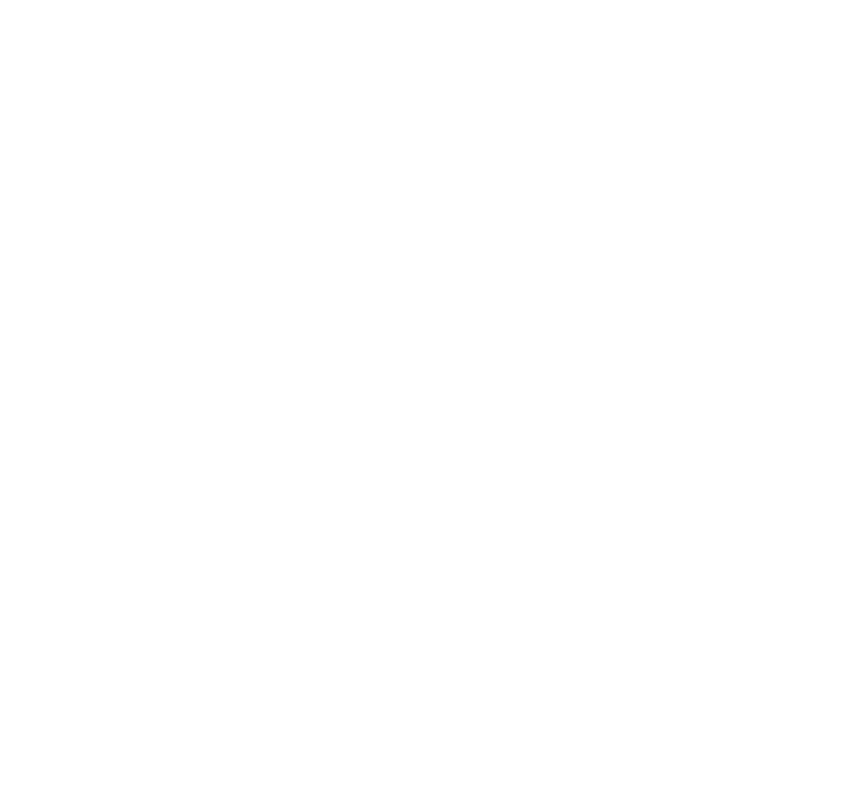
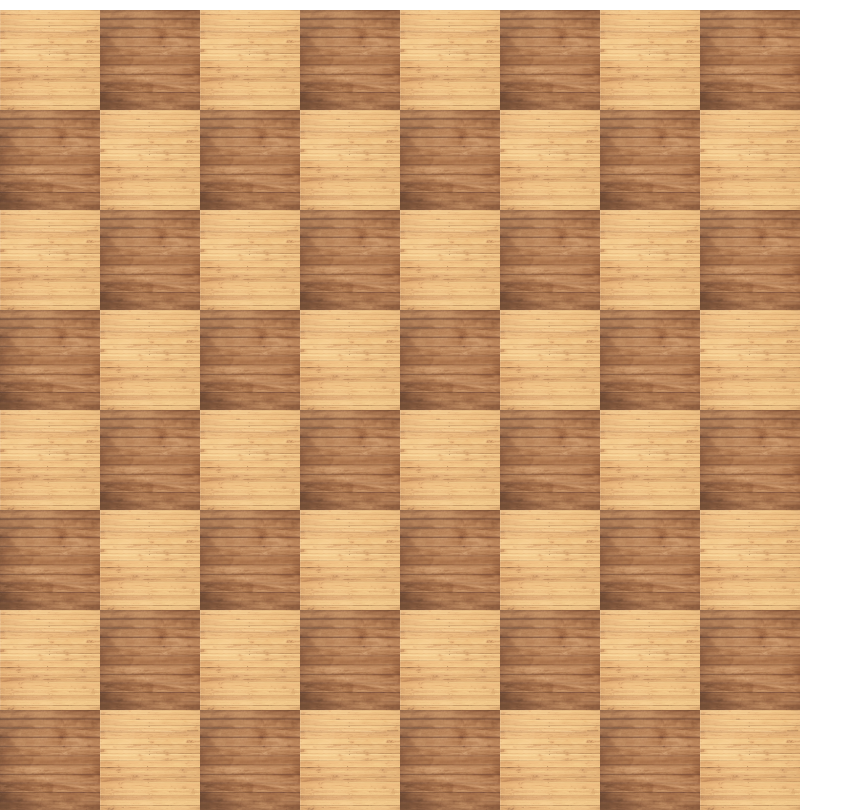
Before and after one commit to MateuszNaKodach/CodersCamp2020.Project.TypeScript.Chess, a website built with Parcel: page index.html in a window 1280 px wide. Shown: the whole page, without its empty margins (0-863 px from the left). Built offline with nearby package versions, Linux system fonts and the light colour scheme.

Commit message:
#8 UI | Szachownica (#41)
* Create chessboard DOM element

* Remove unused import

* Remove unused components

* Fix chessboard display

* Add test case

* Fix Codacy Static Code Analysis issue

* Export board size to variable

Co-authored-by: lamparina <anna.lamperska@gmail.com>

```diff
--- a/sass/_vars.scss
+++ b/sass/_vars.scss
@@ -0,0 +1,2 @@
+$chessboard-size--portrait: 100vw;
+$chessboard-size--landscape: 100vh;
--- /dev/null
+++ b/sass/components/_chessboard.scss
@@ -0,0 +1,31 @@
+.chessboard {
+  height: $chessboard-size--portrait;
+  width: $chessboard-size--portrait;
+  max-height: 100%;
+  max-width: 100%;
+  display: grid;
+  grid-gap: 0;
+  grid-template-columns: repeat(8, auto);
+}
+
+.square {
+  background-repeat: no-repeat;
+  background-size: cover;
+
+  &--light {
+    background-image: url('../static/img/board/light.png');
+  }
+
+  &--dark {
+    background-image: linear-gradient(0deg, rgba(255, 255, 255, 0.1), rgba(255, 255, 255, 0.1)), url('../static/img/board/dark.png');
+  }
+}
+
+@media (orientation: landscape) {
+  .chessboard {
+    height: $chessboard-size--landscape;
+    width: $chessboard-size--landscape;
+    max-height: 100%;
+    max-width: 100%;
+  }
+}
--- a/sass/style.scss
+++ b/sass/style.scss
@@ -6,5 +6,6 @@
 @import 'mixins'; // miksins - główne
 
 // * COMPONENTY
+@import 'components/chessboard';
 
 // * LAYOUTS
--- a/src/app/App.ts
+++ b/src/app/App.ts
@@ -1 +1,6 @@
-export const App = () => {};
+import { Chessboard } from './view/ChessBoardView';
+
+export const App = (): void => {
+  const chessboard: Chessboard = new Chessboard();
+  document.body.appendChild(chessboard.createBoard());
+};
--- a/src/app/view/ChessBoardView.ts
+++ b/src/app/view/ChessBoardView.ts
@@ -1,21 +1,42 @@
-//Nie przywiazujcie sie do tego kodu. Mozecie sprobowac wszystko pozmieniac / zrobic inaczej.
+export class Square {
+  constructor(private position_x: number, private position_y: number, private color: SquareColor) {}
 
-export type Square = {
-  id: string;
-};
+  setHtmlElement(): HTMLElement {
+    const squareElement = document.createElement('div');
+    squareElement.id = this.mapSquarePosition();
+    squareElement.classList.add('square');
+    squareElement.classList.add(`square--${this.color}`);
+    return squareElement;
+  }
 
-export enum Side {
-  WHITE = 'WHITE',
-  BLACK = 'BLACK',
+  mapSquarePosition(): string {
+    const columns = 'abcdefgh'.split('').reverse();
+    const rows = '12345678'.split('');
+    return `${columns[this.position_x]}${rows[this.position_y]}`;
+  }
 }
 
-export type Piece = { name: string; side: Side };
+export type SquareColor = 'light' | 'dark';
+export class Chessboard {
+  constructor(private id: string = 'chessboard', private className: string = 'chessboard') {}
 
-export interface ChessBoardView {
-  showPieceOn(square: Square, piece: Piece): void;
+  private setHtmlElement(): HTMLElement {
+    const boardElement = document.createElement('div');
+    boardElement.id = this.id;
+    boardElement.classList.add(this.className);
+    return boardElement;
+  }
 
-  removePieceFrom(square: Square): void;
-
-  //showAvailableMoves
-  //showSelectedPiece
+  createBoard(): HTMLElement {
+    const boardHtml = this.setHtmlElement();
+    for (let y = 7; y >= 0; y--) {
+      for (let x = 7; x >= 0; x--) {
+        const squareColor: SquareColor = (x + y) % 2 ? 'dark' : 'light';
+        const square = new Square(x, y, squareColor);
+        const squareHtml = square.setHtmlElement();
+        boardHtml.appendChild(squareHtml);
+      }
+    }
+    return boardHtml;
+  }
 }
--- a/src/app/view/PieceComponent.ts
+++ /dev/null
@@ -1,6 +0,0 @@
-import { Piece } from './ChessBoardView';
-
-export const PieceComponent = (piece: Piece) => {
-  const component = document.createElement('div');
-  return component;
-};
```
Also changed, not shown: src/app/view/WebChessBoardView.ts (deleted, +0 -7 lines), test/app/view/ChessBoardView.spec.ts (added, +27 -0 lines), test/app/view/ChessBoardViewShowPieceOnSquare.spec.ts (deleted, +0 -12 lines), static/img/board/dark.png (added), static/img/board/light.png (added).
